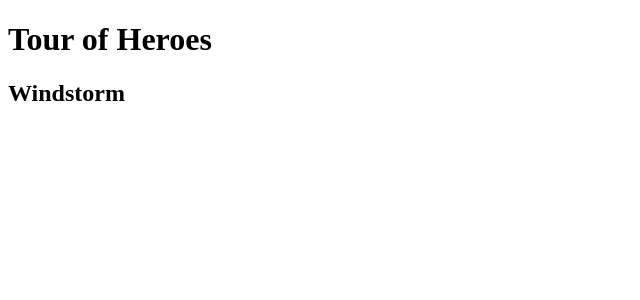
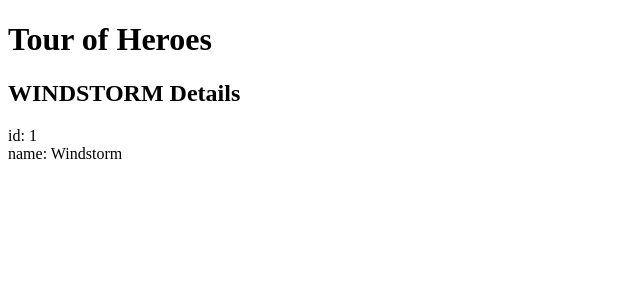
Before and after one commit to Kita004/angular-tour-of-heroes, an Angular app: page / in a window 1280 px wide. Shown: the top 300 px of the page, without its empty margins (0-640 px from the left). Built offline with nearby package versions, Linux system fonts and the light colour scheme.

Commit message:
add feature for displaying hero

```diff
--- a/src/app/hero.ts
+++ b/src/app/hero.ts
@@ -1,4 +1,4 @@
 export interface Hero {
   id: number;
-  name: String;
+  name: string;
 }
--- a/src/app/heroes/heroes.component.html
+++ b/src/app/heroes/heroes.component.html
@@ -1 +1,3 @@
-<h2>{{ hero }}</h2>
+<h2>{{ hero.name | uppercase }} Details</h2>
+<div><span>id: </span>{{ hero.id }}</div>
+<div><span>name: </span>{{ hero.name }}</div>
--- a/src/app/heroes/heroes.component.ts
+++ b/src/app/heroes/heroes.component.ts
@@ -1,4 +1,5 @@
 import { Component } from '@angular/core';
+import { Hero } from '../hero';
 
 @Component({
   selector: 'app-heroes',
@@ -6,5 +7,8 @@
   styleUrls: ['./heroes.component.css'],
 })
 export class HeroesComponent {
-  hero = 'Windstorm';
+  hero: Hero = {
+    id: 1,
+    name: 'Windstorm',
+  };
 }
```
